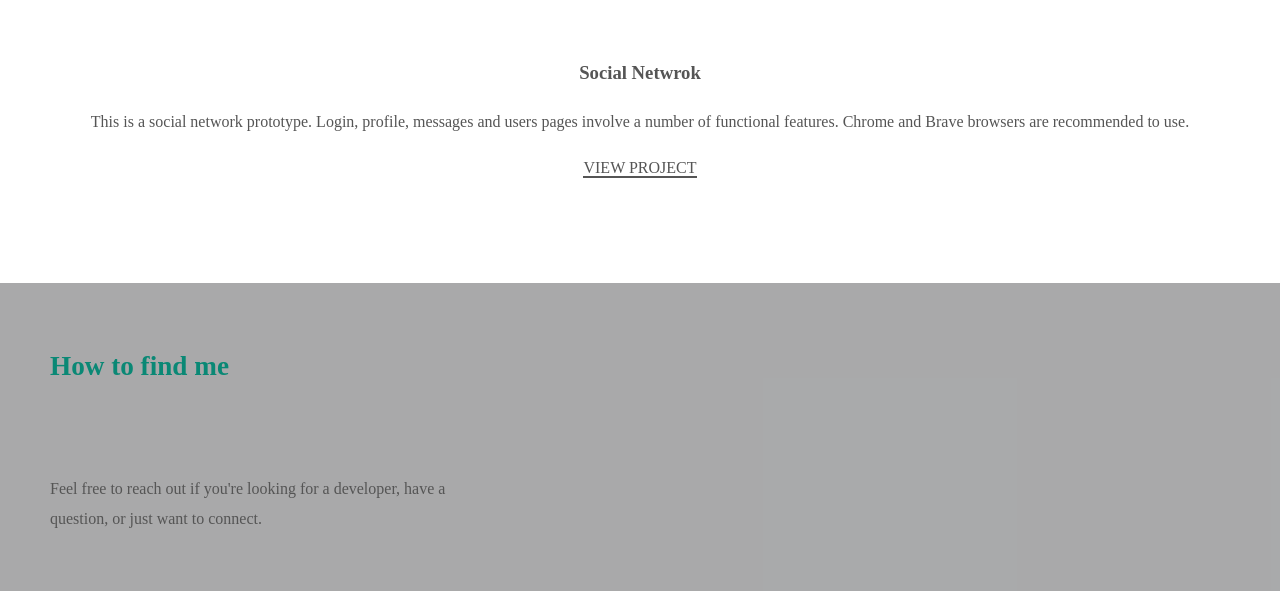
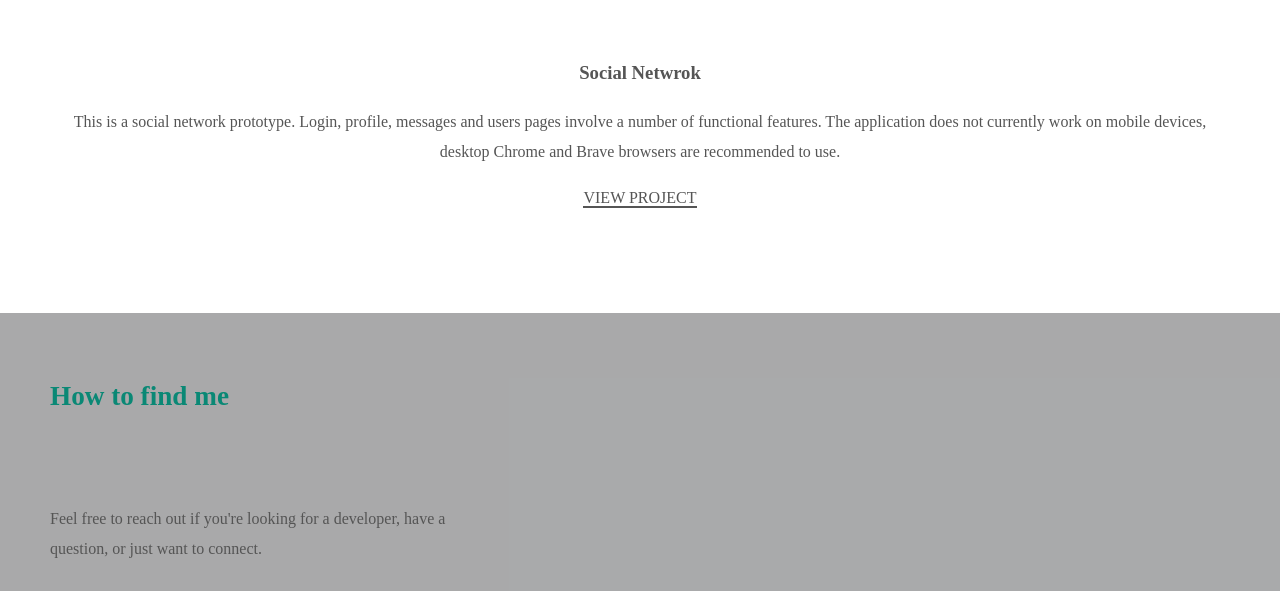
Before and after one commit to ymeu/motorny, a plain HTML site: page index.html in a window 1280 px wide. Shown: the part 2671-3262 px from the top of the page. Drawn offline with Linux system fonts and the light colour scheme.

Commit message:
updated project description

```diff
--- a/index.html
+++ b/index.html
@@ -4,6 +4,7 @@
 
 <head>
     <meta name="keywords" content="Alexey Motorny" />
+    <meta name="viewport" content="width=device-width, initial-scale=1" />
     <title>Portfolio</title>
     <link href="styles.css" rel="stylesheet" type="text/css">
     <link rel="shortcut icon" type="image/jpg" href="photos/logo5.png" />
@@ -98,7 +99,7 @@
                 <div class='project-description'>
                     <h3>Social Netwrok</h3>
                     <p>
-                        This is a social network prototype. Login, profile, messages and users pages involve a number of functional features. Chrome and Brave browsers are recommended to use.
+                        This is a social network prototype. Login, profile, messages and users pages involve a number of functional features. The application does not currently work on mobile devices, desktop Chrome and Brave browsers are recommended to use.
                     </p>
                     <a href="https://ymeu.github.io/alex-react-social-network-project/" class='project-link' target="_blank">
                         VIEW PROJECT
```
